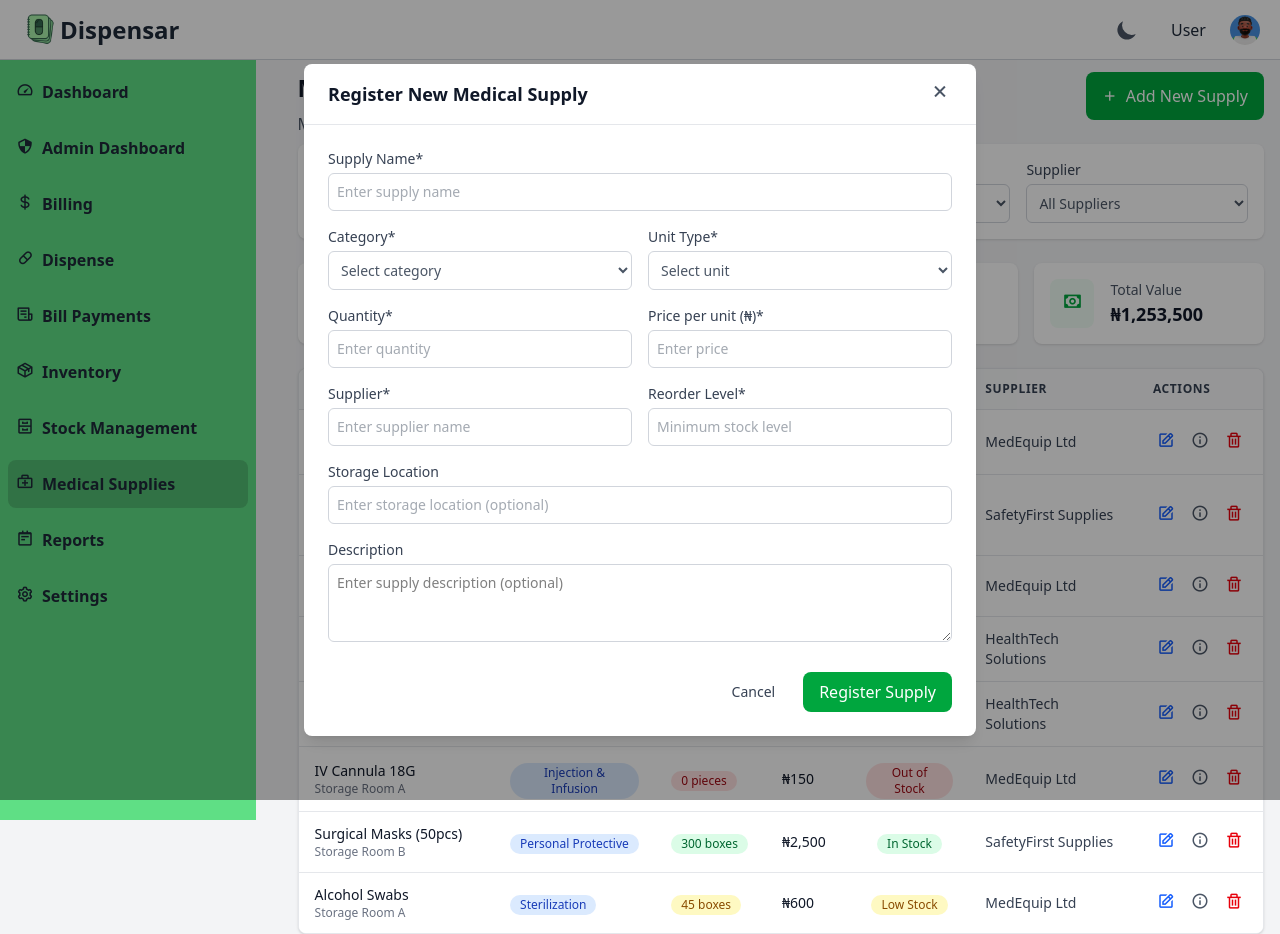
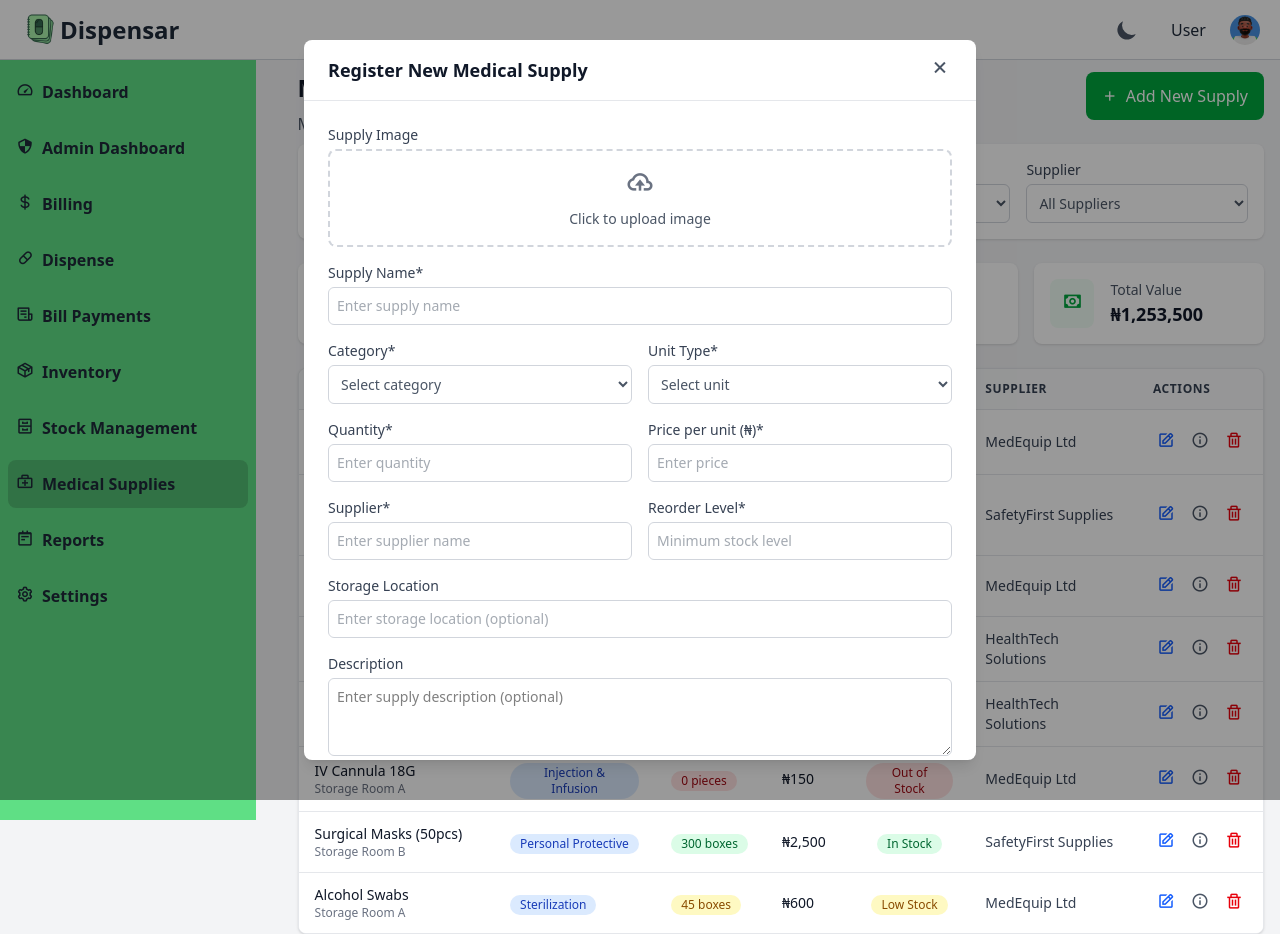
Before and after one commit to zimcodes1/Dispensar, a React (Vite) app in the folder client/: page /supplies in a window 1280 px wide. Both pictures are taken after typing "Sample" into the empty fields and a click on the button "Add New Supply". Built offline with nearby package versions, Linux system fonts and the light colour scheme.

Commit message:
update: Added handleImageChange function to handle file uploads and convert to base64

```diff
--- a/client/src/components/supplies/RegisterSupplyModal.tsx
+++ b/client/src/components/supplies/RegisterSupplyModal.tsx
@@ -11,6 +11,7 @@ interface SupplyFormData {
     description?: string
     unit: string
     location?: string
+    image: string
 }
 
 interface RegisterSupplyModalProps {
@@ -48,6 +49,7 @@ export default function RegisterSupplyModal({
     isEdit = false
 }: RegisterSupplyModalProps) {
     const { isDarkMode } = useDarkMode() as { isDarkMode: boolean }
+    const [imagePreview, setImagePreview] = useState<string>(initialData?.image || '')
     const [formData, setFormData] = useState<SupplyFormData>({
         name: initialData?.name || '',
         category: initialData?.category || '',
@@ -57,12 +59,26 @@ export default function RegisterSupplyModal({
         reorderLevel: initialData?.reorderLevel || '',
         description: initialData?.description || '',
         unit: initialData?.unit || '',
-        location: initialData?.location || ''
+        location: initialData?.location || '',
+        image: initialData?.image || ''
     })
 
     function handleChange(e: React.ChangeEvent<HTMLInputElement | HTMLSelectElement | HTMLTextAreaElement>) {
         const { name, value } = e.target
         setFormData(prev => ({ ...prev, [name]: value }))
+    }
+
+    function handleImageChange(e: React.ChangeEvent<HTMLInputElement>) {
+        const file = e.target.files?.[0]
+        if (file) {
+            const reader = new FileReader()
+            reader.onloadend = () => {
+                const result = reader.result as string
+                setImagePreview(result)
+                setFormData(prev => ({ ...prev, image: result }))
+            }
+            reader.readAsDataURL(file)
+        }
     }
 
     function handleSubmit(e: React.FormEvent) {
@@ -87,6 +103,25 @@ export default function RegisterSupplyModal({
                 <form onSubmit={handleSubmit} className="flex-1 overflow-y-auto table-scroll">
                     <div className="p-6">
                     <div className="grid grid-cols-1 md:grid-cols-2 gap-4">
+                        {/* Supply Image */}
+                        <div className="col-span-2">
+                            <label className={`block text-sm font-medium mb-1 ${isDarkMode ? 'text-gray-300' : 'text-gray-700'}`}>
+                                Supply Image
+                            </label>
+                            <div className="flex items-center gap-4">
+                                {imagePreview && (
+                                    <div className={`w-24 h-24 rounded-lg overflow-hidden border ${isDarkMode ? 'border-gray-600' : 'border-gray-300'}`}>
+                                        <img src={imagePreview} alt="Preview" className="w-full h-full object-cover" />
+                                    </div>
+                                )}
+                                <label className={`flex-1 cursor-pointer border-2 border-dashed rounded-lg p-4 text-center transition ${isDarkMode ? 'border-gray-600 hover:border-gray-500' : 'border-gray-300 hover:border-gray-400'}`}>
+                                    <input type="file" accept="image/*" onChange={handleImageChange} className="hidden" />
+                                    <i className={`bx bx-cloud-upload text-3xl ${isDarkMode ? 'text-gray-400' : 'text-gray-500'}`}></i>
+                                    <p className={`text-sm mt-2 ${isDarkMode ? 'text-gray-400' : 'text-gray-600'}`}>Click to upload image</p>
+                                </label>
+                            </div>
+                        </div>
+
                         {/* Supply Name */}
                         <div className="col-span-2">
                             <label className={`block text-sm font-medium mb-1 ${isDarkMode ? 'text-gray-300' : 'text-gray-700'}`}>
```
